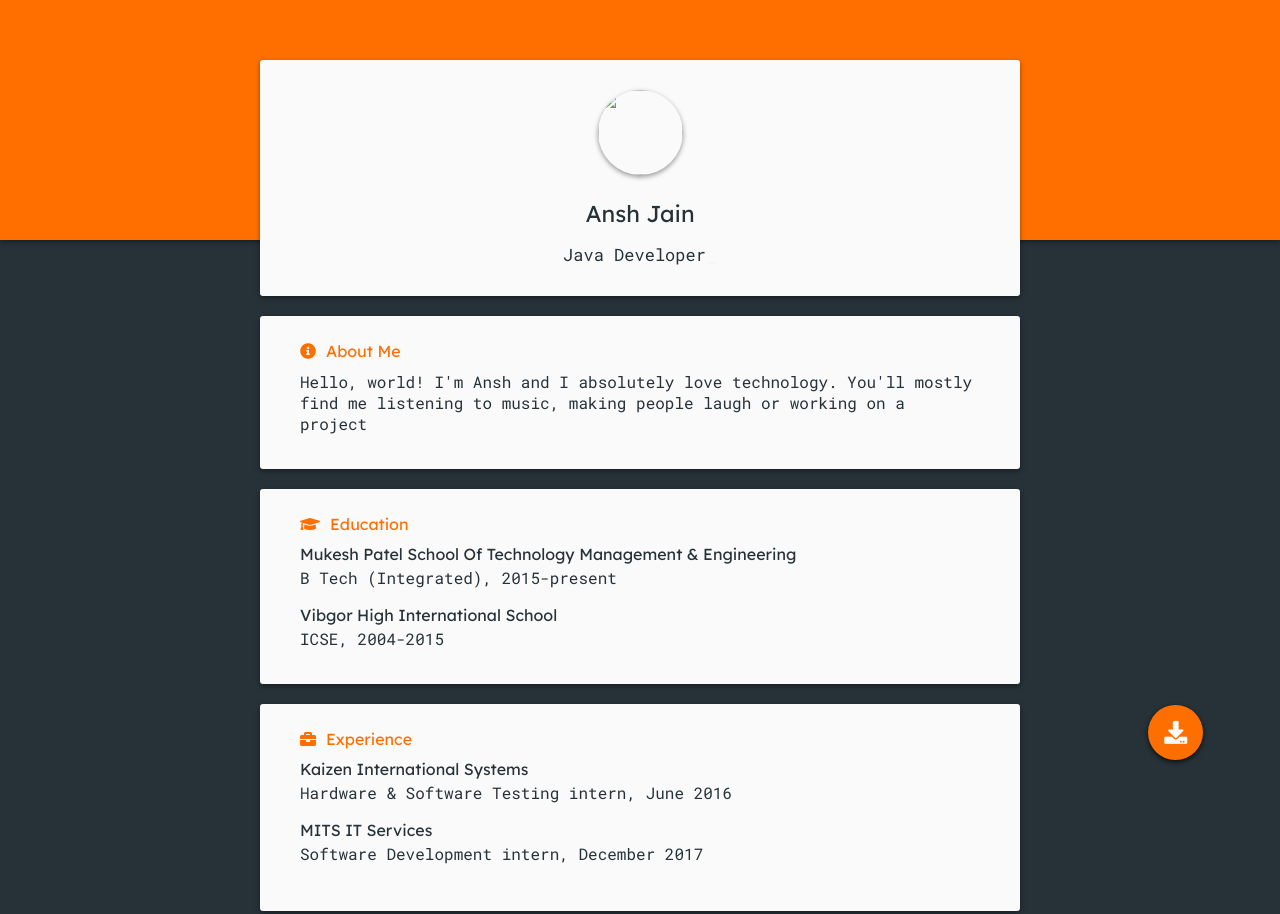
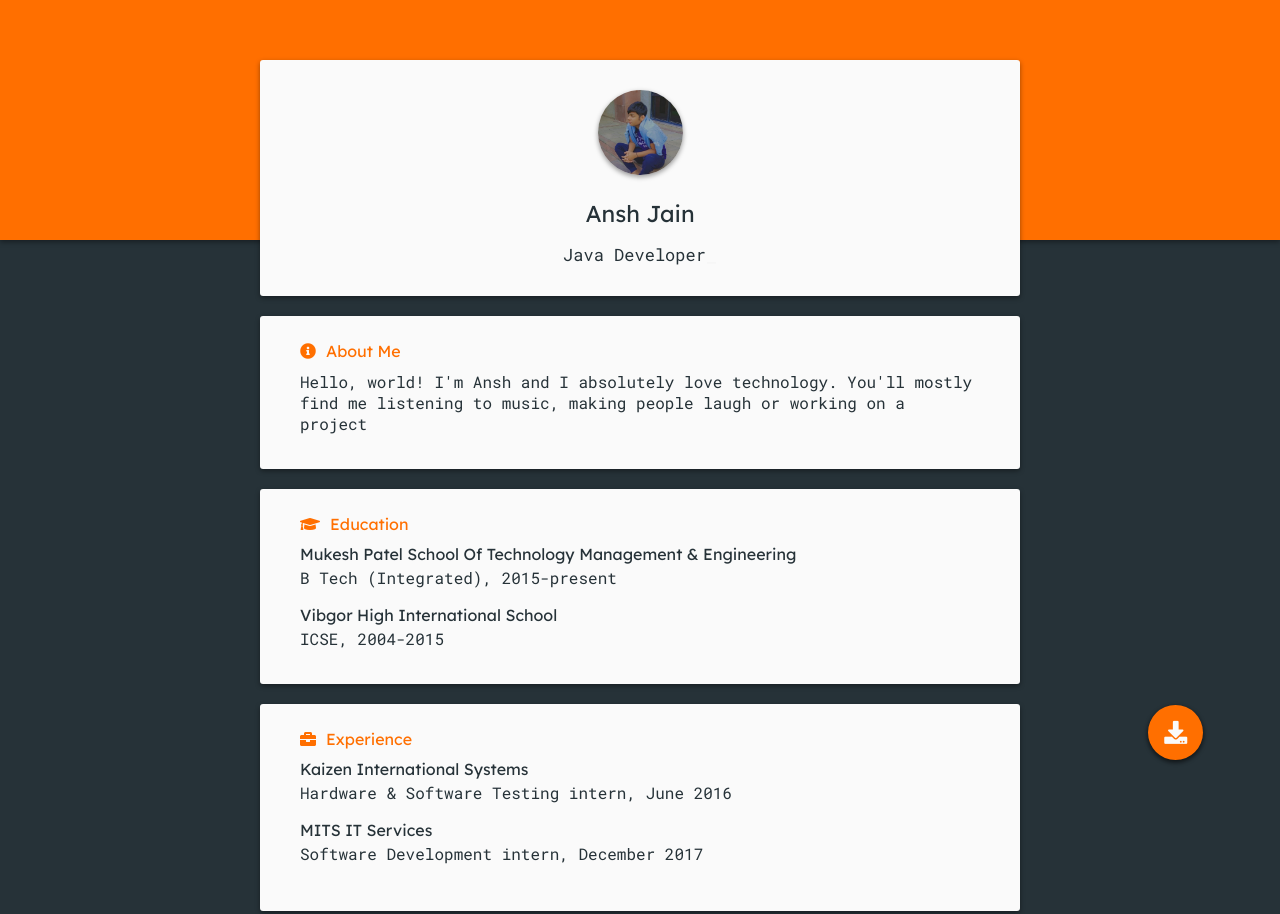
Before and after one commit to anshjainyo/anshjainyo.github.io, a plain HTML site: page index.html in a window 1280 px wide. Shown: the top 914 px of the page. Drawn offline with nearby package versions, Linux system fonts and the light colour scheme.

Commit message:
Update index.html

```diff
--- a/index.html
+++ b/index.html
@@ -27,7 +27,7 @@
     <div id="bg"></div>
     <header>
         <div id="title_card" class="card">
-            <div><img id="photo" src="./anshjainyo.github.io/blob/master/img/ansh.jpeg"></div>
+            <div><img id="photo" src="/img/ansh.jpeg"></div>
             <h1 id="name">Ansh Jain</h1>
             <span id="description"></span>
         </div>
```
